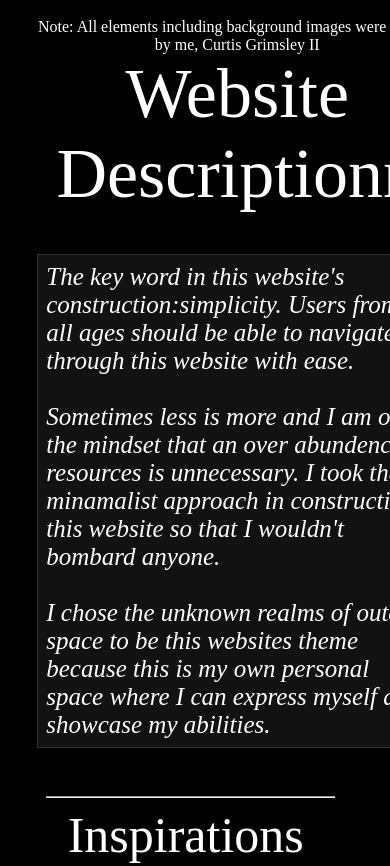
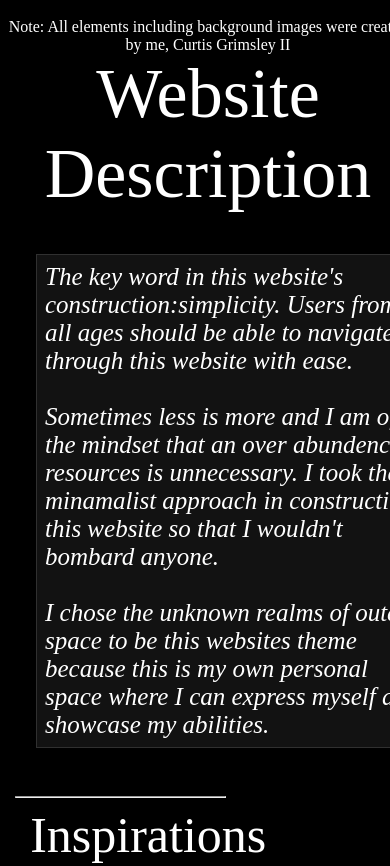
Before and after one commit to curtgrim2/curtgrim2, a plain HTML site: page websitedescription.html in a window 390 px wide. Shown: the top 866 px of the page. Drawn offline with Linux system fonts and the light colour scheme.

Commit message:
Update websitedescription.html

```diff
--- a/websitedescription.html
+++ b/websitedescription.html
@@ -60,12 +60,7 @@ margin-bottom:5%;
   /*position: relative;
   top:70px;*/
 
-
-
-
  width:55%;/*width:625px;*/
-
-
 
  min-width:55%;
 
@@ -268,12 +263,14 @@ body{
   /*display:flex;
   justify-content:center;*/
   background-size: cover;
+  width:50%;
+   max-width:50%;
+   left:0%;
 
 }
 
 html{
- width:50%;
-  max-width:50%;
+
 background-size: cover;
 
 }
@@ -298,9 +295,10 @@ h{
 .describe{
   width:400px;
   position:relative;
-  left:0%;
+  left:7%;
   margin-top:10%;
   margin-bottom:10%;
+
 
 }
 
@@ -371,7 +369,7 @@ a{
 
 <div class = "note">Note: All elements including background images were created by me, Curtis Grimsley II </div>
 
-<div class = "pagetitle"> Website<br>Descriptionn </div>
+<div class = "pagetitle"> Website<br>Description </div>
 <div class = "describe"> <i> The key word in this website's construction:simplicity.
   Users from all ages should be able to navigate through this website with ease.<br><br>
 Sometimes less is more and I am of the mindset that an over abundence of resources is unnecessary. I took the minamalist approach in
@@ -405,7 +403,7 @@ is highly impressive and something that I keep in mind when building websites. T
 
 
 
-<a href = "index.html">
+<a href = "personalpagetwo(1).html">
   <div class = "linkback2">
 HOMEPAGE</div> <!--DONT LOSE TOUCH  -->
 </a>
```
